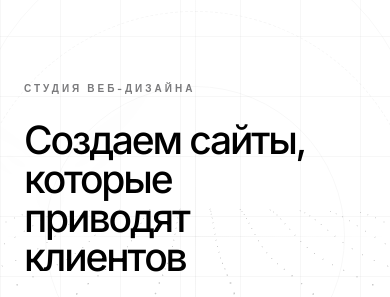
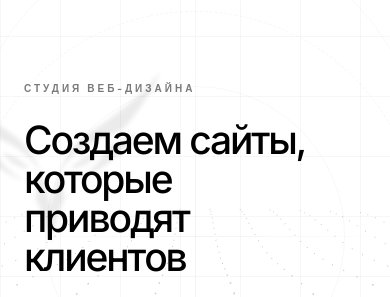
Before and after one commit to egorbagramyan0-bot/sirin, a React (Vite) app: page / in a window 390 px wide. Shown: the part 264-561 px from the top of the page. Built offline with nearby package versions, Linux system fonts and the light colour scheme.

Commit message:
style: fix mobile logo visibility by removing compound opacity

```diff
--- a/src/index.css
+++ b/src/index.css
@@ -850,7 +850,6 @@ html.lenis, html.lenis body {
     width: 120vw !important;
     left: 50% !important;
     top: 47% !important;
-    opacity: 0.08 !important;
     transform: translate(-50%, -50%) !important;
     z-index: 1 !important;
   }
```
